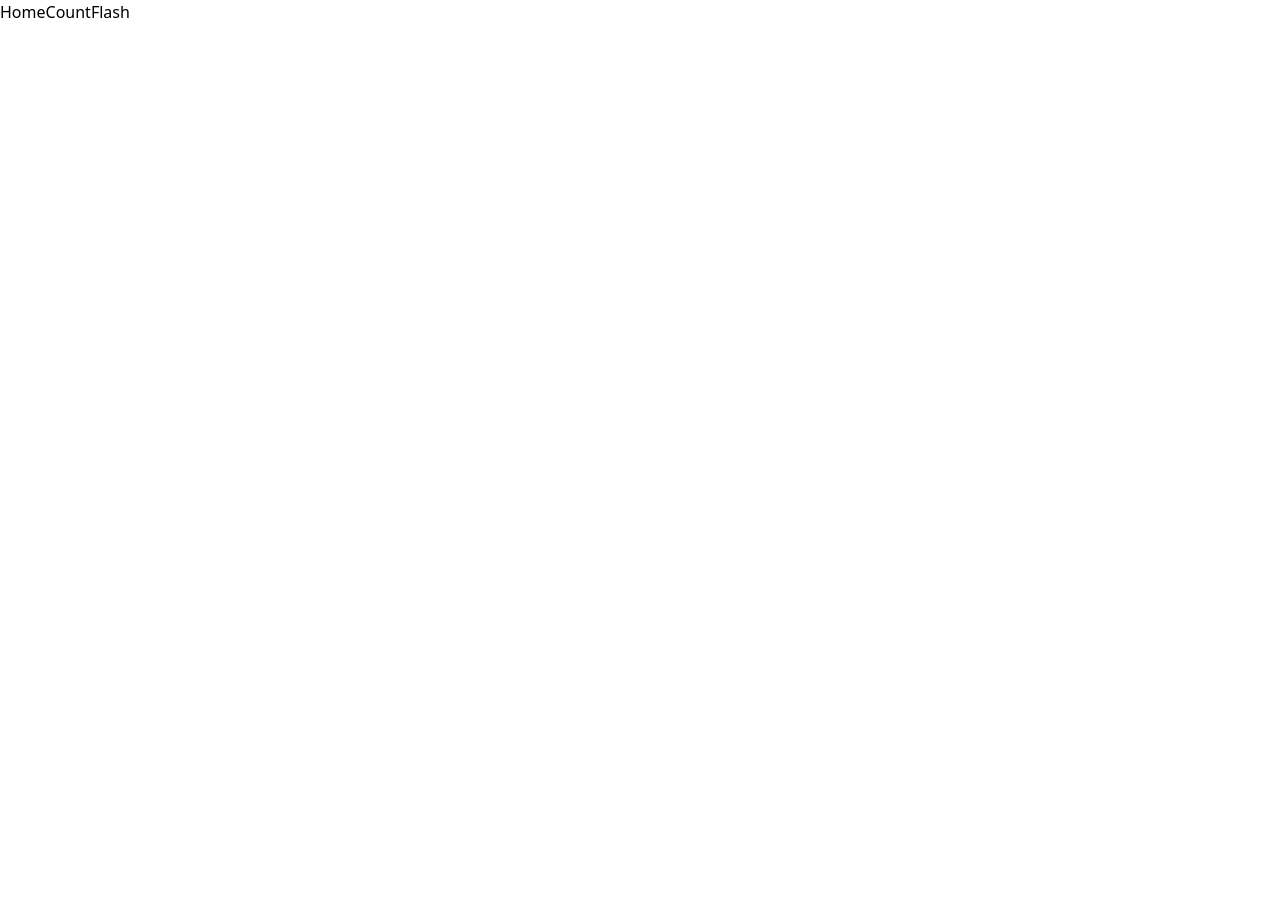
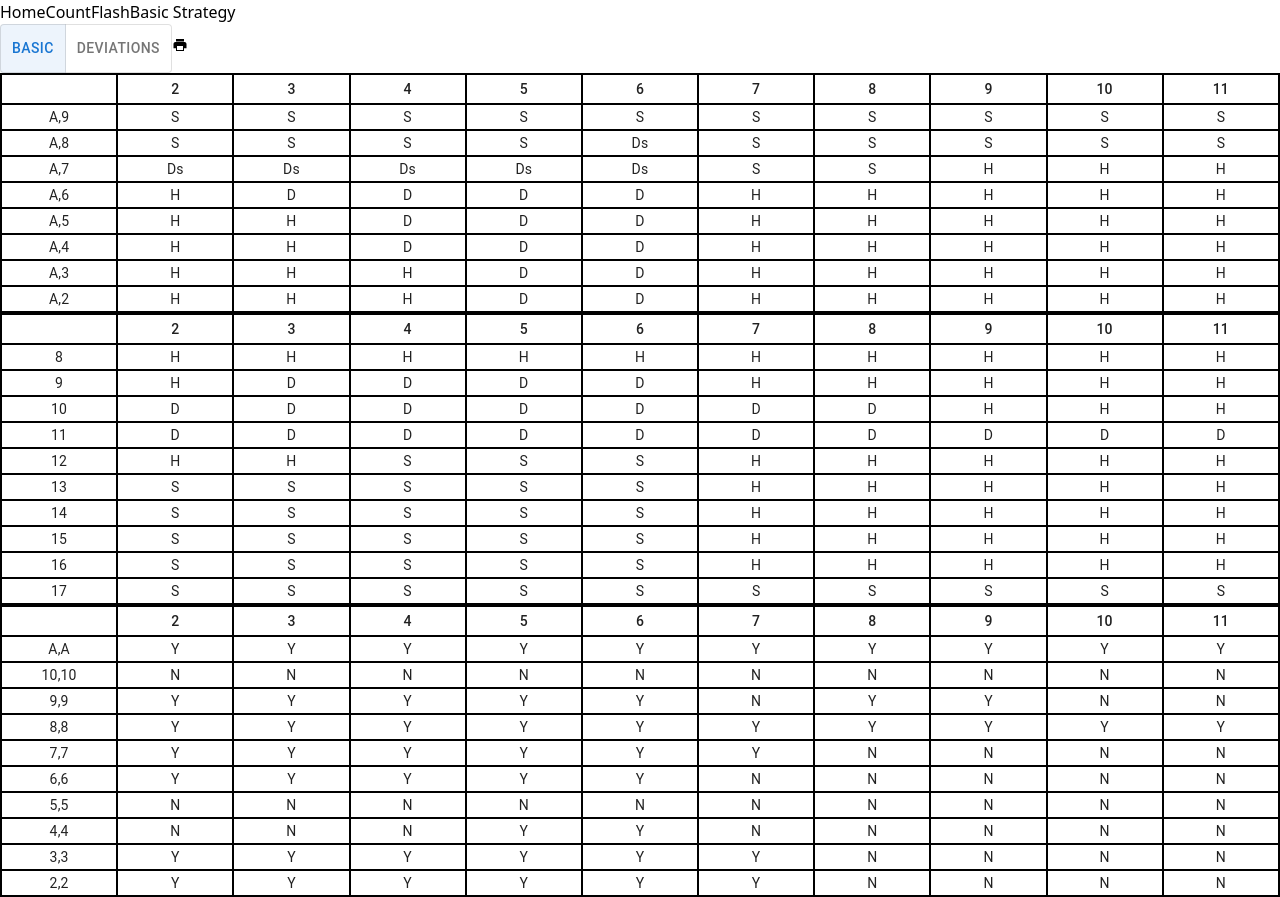
Before and after one commit to B-Musick/card-counter-3000-web, a React (Vite) app: page /strategy in a window 1280 px wide. Before the commit this address had no page. Before the commit the page ends 800 px from the top, so only its background shows below. Built offline with nearby package versions, Linux system fonts and the light colour scheme.

Commit message:
#3 - Added ability to print, hook and user can print basic strategy tables

```diff
--- a/package.json
+++ b/package.json
@@ -13,9 +13,12 @@
     "@emotion/react": "^11.13.3",
     "@emotion/styled": "^11.13.0",
     "@mui/material": "^6.0.2",
+    "classnames": "^2.5.1",
     "react": "^18.3.1",
     "react-dom": "^18.3.1",
-    "react-router-dom": "^6.26.1"
+    "react-icons": "^5.3.0",
+    "react-router-dom": "^6.26.1",
+    "react-to-print": "^2.15.1"
   },
   "devDependencies": {
     "@eslint/js": "^9.9.0",
--- a/src/App.tsx
+++ b/src/App.tsx
@@ -2,6 +2,7 @@ import { BrowserRouter as Router, Route, Routes, NavLink } from 'react-router-do
 import Home from './pages/Home';
 import Count from './pages/Count';
 import Flash from './pages/Flash';
+import BasicStrategy from './pages/BasicStrategy';
 
 function App() {
   return (
@@ -11,11 +12,13 @@ function App() {
           <NavLink to="/" className="bg-red-200 w-full text-center hover:bg-red-300 p-1">Home</NavLink>
           <NavLink to="/count" className="bg-red-200 w-full text-center hover:bg-red-300 p-1">Count</NavLink>
           <NavLink to="/flash" className="bg-red-200 w-full text-center hover:bg-red-300 p-1">Flash</NavLink>
+          <NavLink to="/strategy" className="bg-red-200 w-full text-center hover:bg-red-300 p-1">Basic Strategy</NavLink>
         </nav>
         <Routes>
           <Route path="" element={<Home />} />
           <Route path="count" element={<Count />} />
           <Route path="flash" element={<Flash />}/>
+          <Route path="strategy" element={<BasicStrategy />} />
         </Routes>
       </Router>
     </>
--- a/src/components/BasicStrategyChart.tsx
+++ b/src/components/BasicStrategyChart.tsx
@@ -42,6 +42,7 @@ const BasicStrategy: React.FC<BasicStrategyChartProps> = ({data, type}) => {
     return (
         <TableContainer className="mt-2">
             <Table size="small" sx={{
+                minWidth: '550px',
                 [`& .${tableCellClasses.root}`]: {
                     width: "5%",
                     border: "solid black 2px",
--- a/src/components/BasicStrategyToggleCharts.tsx
+++ b/src/components/BasicStrategyToggleCharts.tsx
@@ -3,9 +3,13 @@ import ToggleButton from '@mui/material/ToggleButton';
 import ToggleButtonGroup from '@mui/material/ToggleButtonGroup';
 import { useState } from "react";
 import { soft, hard, splits } from "../lib/constants";
+import usePrint from "../hooks/usePrint";
 
 const BasicStrategyToggleCharts = () =>{
     const [chartType, setChartType] = useState('basic')
+    const [printButton, printTable] = usePrint(
+        chartType == 'basic' ? 'basic_strategy_chart' : 'deviations_chart'
+    );
 
     const handleChange = (
         event: React.MouseEvent<HTMLElement>,
@@ -16,8 +20,9 @@ const BasicStrategyToggleCharts = () =>{
 
     return (
         <div className="m-10 flex flex-col justify-evenly h-full">
+            <div className="flex justify-between">
                 <ToggleButtonGroup
-                className="justify-center"
+                    className="justify-start w-1/2"
                     color="primary"
                     value={chartType}
                     exclusive
@@ -27,10 +32,13 @@ const BasicStrategyToggleCharts = () =>{
                     <ToggleButton value="basic" className="w-1/2">Basic</ToggleButton>
                     <ToggleButton value="deviations" className="w-1/2">Deviations</ToggleButton>
                 </ToggleButtonGroup>
-
+                {printButton}
+            </div>
+            <div ref={printTable}>
                 <BasicStrategyChart type={chartType} data={soft} />
                 <BasicStrategyChart type={chartType} data={hard} />
                 <BasicStrategyChart type={chartType} data={splits} />
+            </div>
         </div>
     )
 }
--- /dev/null
+++ b/src/components/Button.tsx
@@ -0,0 +1,34 @@
+import className from 'classnames';
+
+function Button({
+    children,
+    primary,
+    secondary,
+    success,
+    warning,
+    danger,
+    outline,
+    rounded,
+    disabled,
+    ...events
+}) { // Wrapper
+    // Need events.className if we want to add the actual className prop to the component
+    const classes = className(events.className, 'flex justify-center items-center px-2 py-0.5 border', {
+        'bg-blue-500 text-slate-200': primary,
+        'bg-gray-700 text-slate-200': secondary,
+        'bg-green-700 text-slate-200': success,
+        'bg-yellow-700 text-slate-200': warning,
+        'bg-red-500 text-slate-200': danger,
+        'rounded-md': rounded,
+        'bg-white': outline,
+        'text-blue-700': outline && primary,
+        'text-gray-700': outline && secondary,
+        'text-green-700': outline && success,
+        'text-yellow-700': outline && warning,
+        'text-red-700': outline && danger,
+        'opacity-50': disabled
+    });
+    return <button {...events} className={classes}>{children}</button> // Underlying element
+}
+
+export default Button;
--- /dev/null
+++ b/src/hooks/usePrint.tsx
@@ -0,0 +1,23 @@
+import { IoMdPrint } from "react-icons/io";
+import ReactToPrint from "react-to-print";
+import Button from "../components/Button";
+import { useRef } from "react";
+
+function usePrint(docTitle: string) {
+    const printTable = useRef();
+
+    let printButton = <ReactToPrint
+        trigger={() => {
+            // NOTE: could just as easily return <SomeComponent />. Do NOT pass an `onClick` prop
+            // to the root node of the returned component as it will be overwritten.
+            return <Button rounded primary><IoMdPrint className="text-[25px]" /></Button>;
+        }}
+        content={() => printTable.current}
+        bodyClass="h-screen flex justify-center items-center"
+        documentTitle={docTitle}
+    />
+
+    return [printButton, printTable]
+}
+
+export default usePrint;
--- /dev/null
+++ b/src/pages/BasicStrategy.tsx
@@ -0,0 +1,10 @@
+import BasicStrategyToggleCharts from "../components/BasicStrategyToggleCharts";
+import usePrint from "../hooks/usePrint";
+
+function BasicStrategy(){
+    return (
+        <BasicStrategyToggleCharts />
+    )
+}
+
+export default BasicStrategy
--- a/src/pages/Flash.tsx
+++ b/src/pages/Flash.tsx
@@ -3,7 +3,7 @@ import BasicStrategyToggleCharts from "../components/BasicStrategyToggleCharts";
 
 function Flash() {
     return (
-        <BasicStrategyToggleCharts />
+        <div>Flash</div>
     )
 }
 
```
Also changed, not shown: 1 other file (tests, documents, lock files or other folders). Lines whose indentation alone changed are shown as unchanged.
